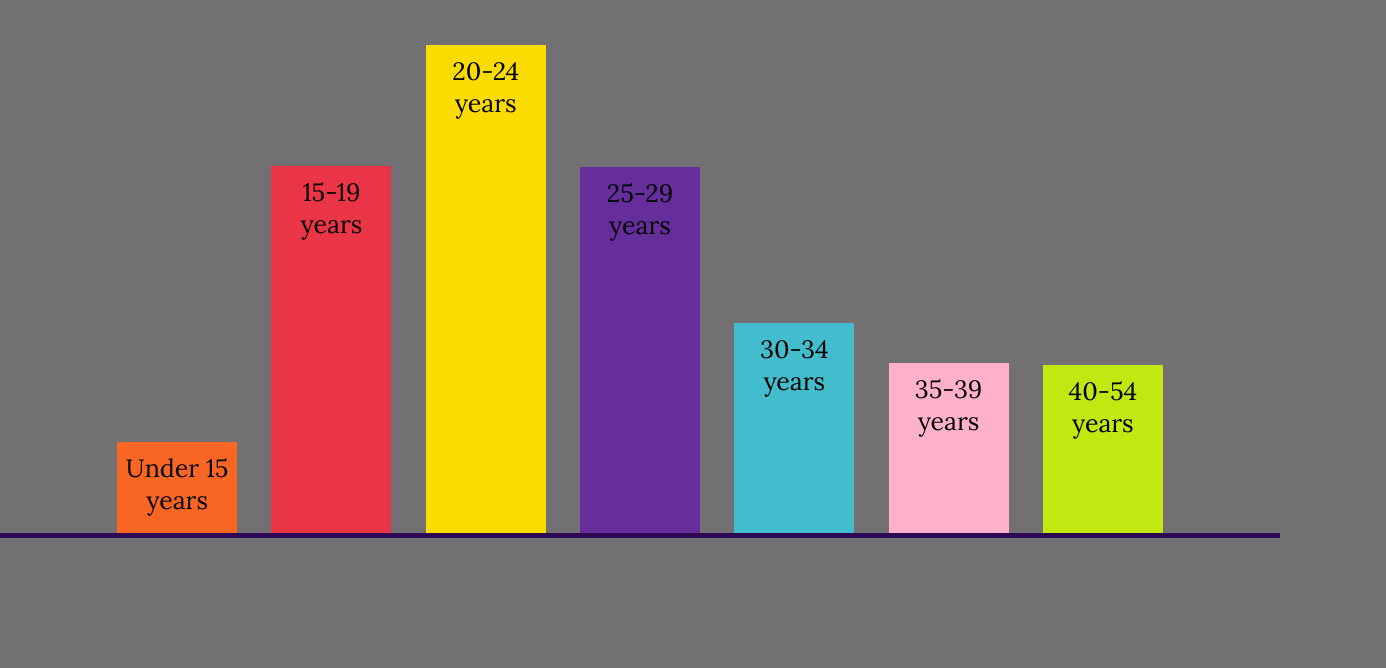
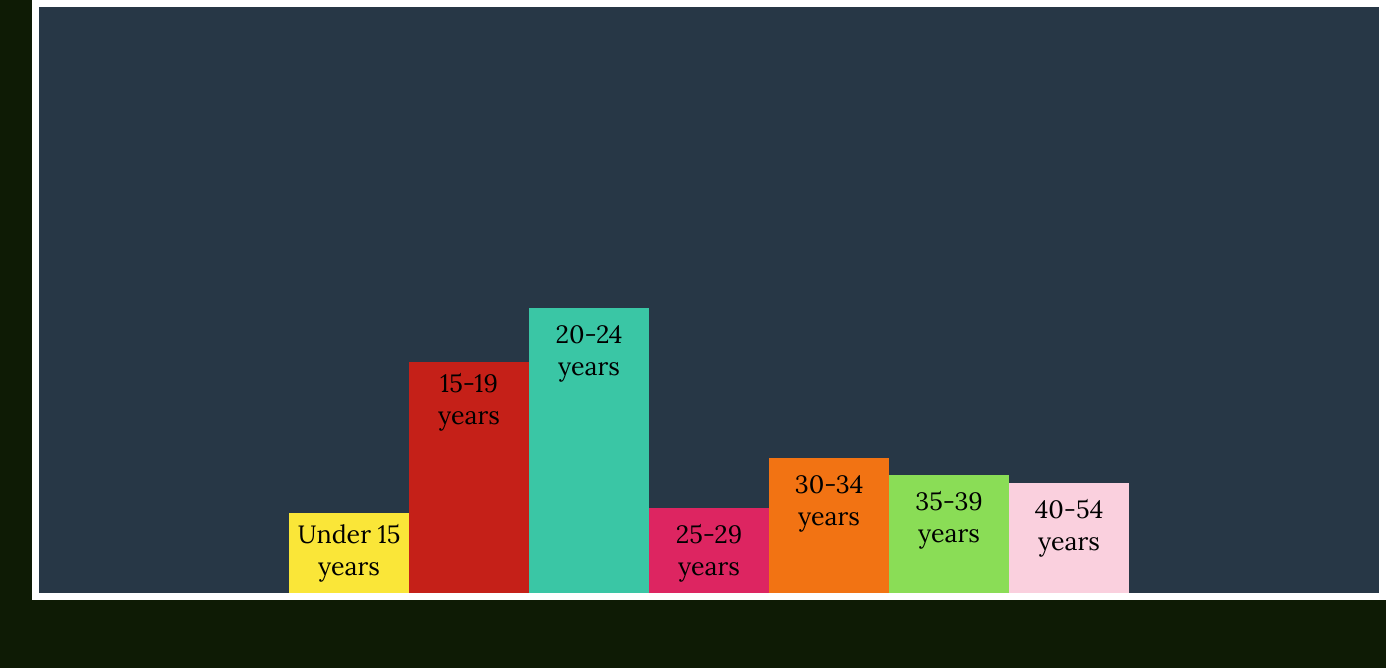
Before and after one commit to imannie/pregnancysmoking, a plain HTML site: page index.html in a window 1280 px wide. Shown: the part 132-800 px from the top of the page, 1386 px wide, since content can reach past the window. Drawn offline with Linux system fonts and the light colour scheme.

Commit message:
finished css

```diff
--- a/css/site.css
+++ b/css/site.css
@@ -1,129 +1,117 @@
+/*color based on Pokemon ideas */
 :root {
-    --bg-color: #727072;
-    --page-spacing: 50px;
-    --bar-color: rgb(47, 8, 83);
-    --baralt-color: #EBBA7F;
-    --barfont-color: #7AA45E;
+    --bg-color: #273746;
+    --bar-color: white;
     --title-color: #FFD700;
-    --titlebg-color: rgb(14, 27, 5);
+    --pagebg-color: rgb(14, 27, 5);
+    --pika-yellow: #fae638;
+    --pika-red: #c52018;
+    --bulb-blue: #3ac6a5;
+    --bulb-pink: #dd2561;
+    --char-orange: #f27313;
+    --char-green: #8add56;
+    --jig-pink: #fad0de;
 
 }
 
-body {
-    background-color: var(--bg-color);
+html body {
+    background-color: var(--pagebg-color);
     display: grid;
     grid-template-columns: auto;
-    grid-template-rows: 70px 600px;
+    grid-template-rows: 100px 600px;
     border: 0px;
-    padding: 0px;
+    padding: 2em;
     margin: 0px;
     font-family: 'Lora', sans-serif;
-}
-
-.ReportTitle {
-    color: var(--title-color);
+    text-align: center;
 }
 
 .Title {
     grid-row: 1;
     grid-column: 1 / span 2;
     font-size: 50px;
-    background-color: var(--titlebg-color);
-    padding: 4px;
+    color: var(--title-color);
+    padding: 20px;
     grid-column: 1 / span 2;
     grid-row: 1;
 }
 
-.BarChart {
+.BarChart  {
+    position: relative;
     grid-row: 2;
     grid-column: 1 / span 2;
     display: flex;
     flex-wrap: nowrap;
-    flex: 1 1 1 1 1 1 1;
-    padding: 200px 100px 0;
+    flex: 1 1 1 1 1;
+    padding: 250px;
+    padding-bottom: 0;
     align-items: flex-end;
-    justify-content: space-around;
-    border-bottom: 5px solid var(--bar-color);
+    justify-content: space-between;
+    border: 7px solid var(--bar-color);
+    font-size: 25px;
+    color: black;
+    background-color: var(--bg-color);
+
 }
 
 
 .BarChart-bar-1 {
-    font-size: 25px;
-    color: black;
-    text-align: center;
+    width: 120px;
+    padding-top: 5px;
+    transition: background-color 1s;
+    background-color: var(--pika-yellow);
+}
+
+.BarChart-bar-2 {
+    width: 120px;
+    padding-top: 5px;
+    transition: background-color 1s;
+    background-color: var(--pika-red);
+}
+
+.BarChart-bar-3 {
     width: 120px;
     padding-top: 10px;
     transition: background-color 1s;
-    background-color:  #F86624;
-}
-
-
-.BarChart-bar-2 {
-    font-size: 25px;
-    color: black;
-    text-align: center;
-    width: 120px;
-    padding-top: 10px;
-    transition: background-color 1s;
-    background-color: #EA3546;
-}
-.BarChart-bar-3 {
-    font-size: 25px;
-    color: black;
-    text-align: center;
-    width: 120px;
-    padding-top: 10px;
-    transition: background-color 1s;
-    background-color: #FBDC02;
+    background-color:var(--bulb-blue);
 
 }
 
 .BarChart-bar-4 {
-    font-size: 25px;
-    color: black;
-    text-align: center;
     width: 120px;
     padding-top: 10px;
     transition: background-color 1s;
-    background-color: #662E9B;
+    background-color: var(--bulb-pink);
 
 }
 .BarChart-bar-5 {
-    font-size: 25px;
-    color: black;
-    text-align: center;
     width: 120px;
     padding-top: 10px;
     transition: background-color 1s;
-    background-color: #43BCCD;
+    background-color: var(--char-orange);
 
 }
 
 .BarChart-bar-6 {
-    font-size: 25px;
-    color: black;
-    text-align: center;
     width: 120px;
     padding-top: 10px;
     transition: background-color 1s;
-    background-color: #FFB1CA;
+    background-color: var(--char-green);
 
 }
 
 .BarChart-bar-7 {
-    font-size: 25px;
-    color: black;
-    text-align: center;
     width: 120px;
     padding-top: 10px;
     transition: background-color 1s;
-    background-color: #C2E812;
+    background-color:var(--jig-pink);
 
 }
 
 
-.BarChart-bar:hover {
+[class*="BarChart-bar"]:hover {
     background-color: rgb(126, 65, 84);
     color: white;
     font-weight: bold;
+    opacity: 0.1s;
 }
--- a/index.html
+++ b/index.html
@@ -1,25 +1,26 @@
 <!doctype html>
 
-<html>
+<html lang="en">
     <head>
+        <meta charset="utf-8">
         <link rel="stylesheet" href="css/site.css" />
         <link href="https://fonts.googleapis.com/css?family=Lora" rel="stylesheet">
-
         <title>Mother Who Smoke While Pregnant </title>
     </head>
 
     <body>
         <div class="Title">
-            <span class="ReportTitle">Differences by Age </span>
+            <span>Mother Who Smoke While Pregnant </span>
         </div>
         <div class="BarChart">
-            <div class="BarChart-bar-1" style="height: 20.61%">Under 15 years</div>
-            <div class="BarChart-bar-2" style="height: 90.49%">15-19 years</div>
-            <div class="BarChart-bar-3" style="height: 120.98%">20-24 years</div>
-            <div class="BarChart-bar-4" style="height: 90.01%">25-29 years</div>
-            <div class="BarChart-bar-5" style="height: 50.71%">30-34 years</div>
-            <div class="BarChart-bar-6" style="height: 40.58%">35-39 years</div>
-            <div class="BarChart-bar-7" style="height: 40.02%">40-54 years</div>
+                <div class="BarChart-bar-1" style="height: 75px" onClick="alert('2.61 %')">Under 15 years</div>
+                <div class="BarChart-bar-2" style="height: 226px" onClick="alert('9.49 %')">15-19 years</div>
+                <div class="BarChart-bar-3" style="height: 275px" onClick="alert('12.98 %')">20-24 years</div>
+                <div class="BarChart-bar-4" style="height: 75px" onClick="alert('9.01 %')">25-29 years</div>
+                <div class="BarChart-bar-5" style="height: 125px" onClick="alert('5.71 %')">30-34 years</div>
+                <div class="BarChart-bar-6" style="height: 108px" onClick="alert('4.58 %')">35-39 years</div>
+                <div class="BarChart-bar-7" style="height: 100px" onClick="alert('4.02 %')">40-54 years</div>
         </div>
+    </div>
     </body>
 </html>
```
Also changed, not shown: reset.css (added).
